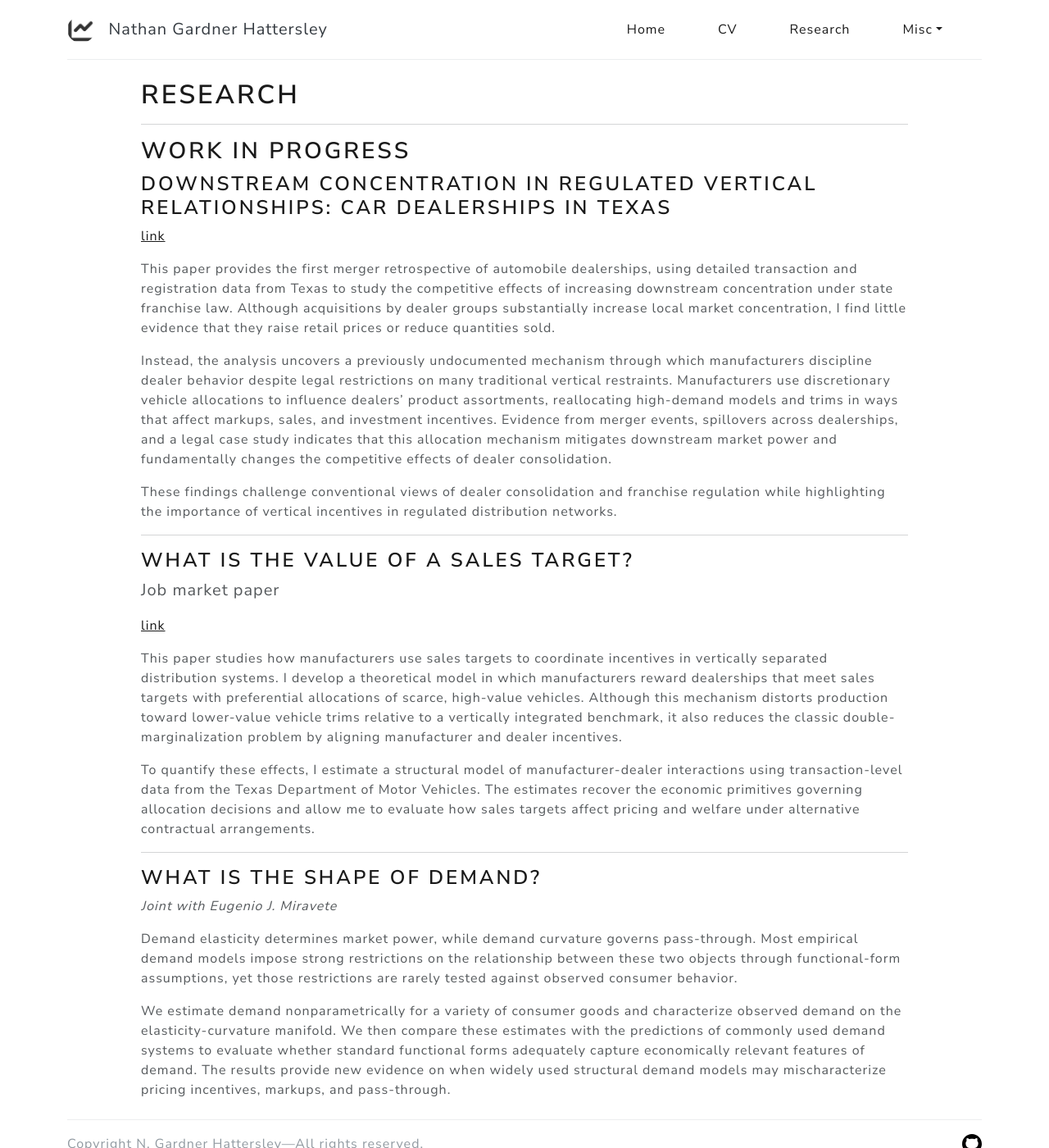
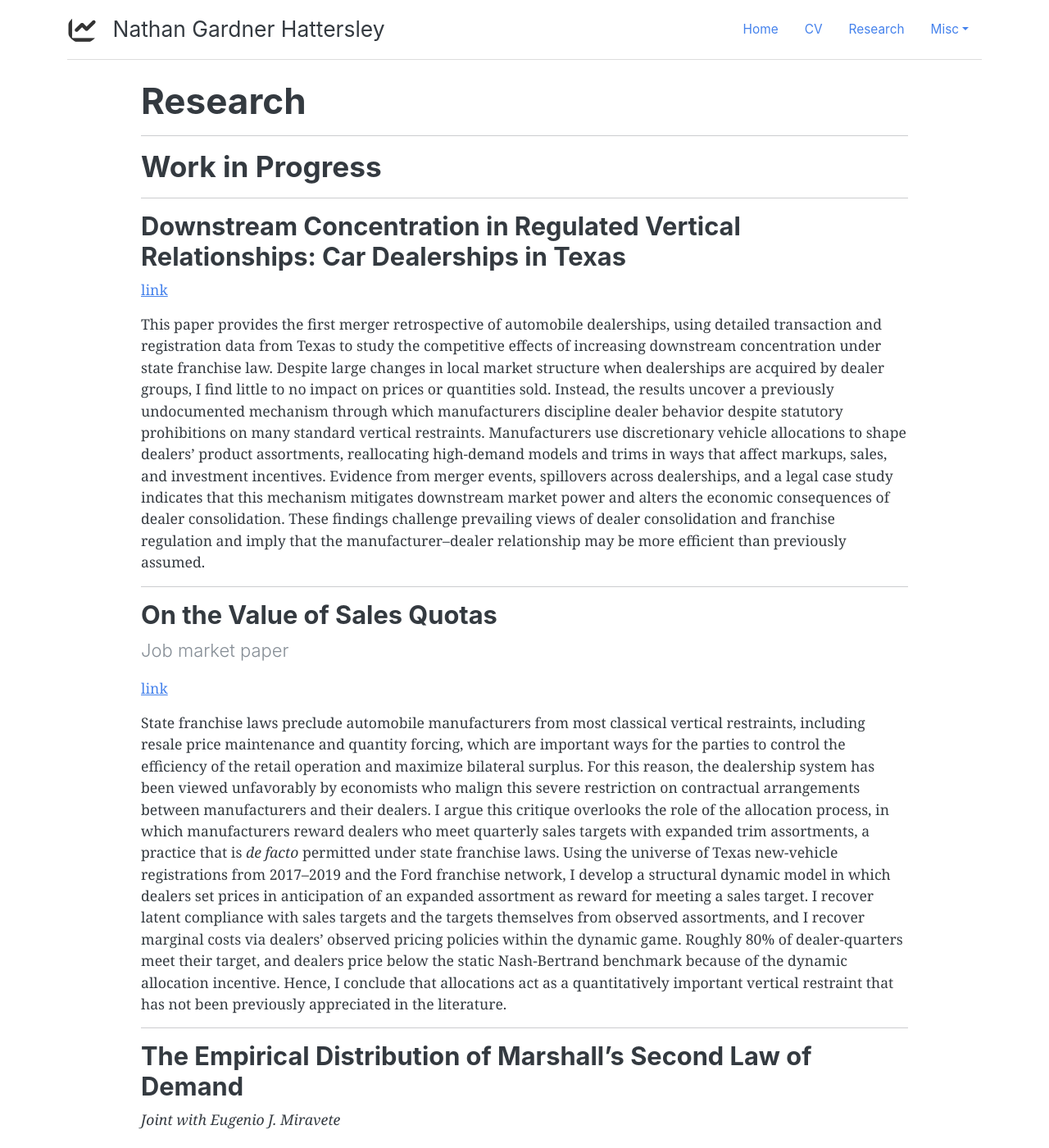
Before and after one commit to nateybear/nateybear.github.io, a Jekyll site: the page built from research.md, in a window 1280 px wide and 1400 px high. Shown: the whole window at 82% size. Built offline with Jekyll 4.4.1, drawn with Linux system fonts in a browser that asks for light colours; nearby versions of some CDN libraries; our own code applies the rules of GitHub Pages for plain Markdown files.

Commit message:
theme and research update

```diff
--- a/_includes/meta.html
+++ b/_includes/meta.html
@@ -15,7 +15,7 @@
     <meta name="viewport" content="width=device-width, initial-scale=1">
 
     <!-- Bootstrap CSS -->
-    <link rel="stylesheet" href="https://cdn.jsdelivr.net/npm/bootswatch@5.1.3/dist/lux/bootstrap.min.css">
+    <link rel="stylesheet" href="https://cdn.jsdelivr.net/npm/bootswatch@5.1.3/dist/litera/bootstrap.min.css">
 
     <link rel="icon" href="assets/images/avatar.png" />
 
--- a/research.md
+++ b/research.md
@@ -6,31 +6,28 @@ title: Research
 
 ## Work in Progress
 
+---
+
 ### Downstream Concentration in Regulated Vertical Relationships: Car Dealerships in Texas
 
 [link](/assets/dealer-mna.pdf)
 
-This paper provides the first merger retrospective of automobile dealerships, using detailed transaction and registration data from Texas to study the competitive effects of increasing downstream concentration under state franchise law. Although acquisitions by dealer groups substantially increase local market concentration, I find little evidence that they raise retail prices or reduce quantities sold.
-
-Instead, the analysis uncovers a previously undocumented mechanism through which manufacturers discipline dealer behavior despite legal restrictions on many traditional vertical restraints. Manufacturers use discretionary vehicle allocations to influence dealers' product assortments, reallocating high-demand models and trims in ways that affect markups, sales, and investment incentives. Evidence from merger events, spillovers across dealerships, and a legal case study indicates that this allocation mechanism mitigates downstream market power and fundamentally changes the competitive effects of dealer consolidation.
-
-These findings challenge conventional views of dealer consolidation and franchise regulation while highlighting the importance of vertical incentives in regulated distribution networks.
+This paper provides the first merger retrospective of automobile dealerships, using detailed transaction and registration data from Texas to study the competitive effects of increasing downstream concentration under state franchise law. Despite large changes in local market structure when dealerships are acquired by dealer groups, I find little to no impact on prices or quantities sold. Instead, the results uncover a previously undocumented mechanism through which manufacturers discipline dealer behavior despite statutory prohibitions on many standard vertical restraints. Manufacturers use discretionary vehicle allocations to shape dealers’ product assortments, reallocating high-demand models and trims in ways that affect markups, sales, and investment incentives. Evidence from merger events, spillovers across dealerships, and a legal case study indicates that this mechanism mitigates downstream market power and alters the economic consequences of dealer consolidation. These findings challenge prevailing views of dealer consolidation and franchise regulation and imply that the manufacturer–dealer relationship may be more efficient than previously assumed.
 
 ---
 
-### What Is the Value of a Sales Target?
+### On the Value of Sales Quotas
 
 <span class="lead">Job market paper</span>
 
 [link](/assets/jmp.pdf)
 
-This paper studies how manufacturers use sales targets to coordinate incentives in vertically separated distribution systems. I develop a theoretical model in which manufacturers reward dealerships that meet sales targets with preferential allocations of scarce, high-value vehicles. Although this mechanism distorts production toward lower-value vehicle trims relative to a vertically integrated benchmark, it also reduces the classic double-marginalization problem by aligning manufacturer and dealer incentives.
-
-To quantify these effects, I estimate a structural model of manufacturer-dealer interactions using transaction-level data from the Texas Department of Motor Vehicles. The estimates recover the economic primitives governing allocation decisions and allow me to evaluate how sales targets affect pricing and welfare under alternative contractual arrangements.
+State franchise laws preclude automobile manufacturers from most classical vertical restraints, including resale price maintenance and quantity forcing, which are important ways for the parties to control the efficiency of the retail operation and maximize bilateral surplus. For this reason, the dealership system has been viewed unfavorably by economists who malign this severe restriction on contractual arrangements between manufacturers and their dealers. I argue this critique overlooks the role of the allocation process, in which manufacturers reward dealers who meet quarterly sales targets with expanded trim assortments, a practice that is *de facto* permitted under state franchise laws. Using the universe of Texas new-vehicle registrations from 2017–2019 and the Ford franchise network, I develop a structural dynamic model in which dealers set prices in anticipation of an expanded assortment as reward for meeting a sales target. I recover latent compliance with sales targets and the targets themselves from observed assortments, and I recover marginal costs via dealers' observed pricing policies within the dynamic game. Roughly 80% of dealer-quarters meet their target, and dealers price below the static Nash-Bertrand benchmark because of the dynamic allocation incentive. Hence, I conclude that allocations act as a quantitatively important vertical restraint that has not been previously appreciated in the literature.
 
 ---
 
-### What Is the Shape of Demand?
+### The Empirical Distribution of Marshall’s Second Law of Demand
+
 *Joint with Eugenio J. Miravete*
 
 Demand elasticity determines market power, while demand curvature governs pass-through. Most empirical demand models impose strong restrictions on the relationship between these two objects through functional-form assumptions, yet those restrictions are rarely tested against observed consumer behavior.
```
